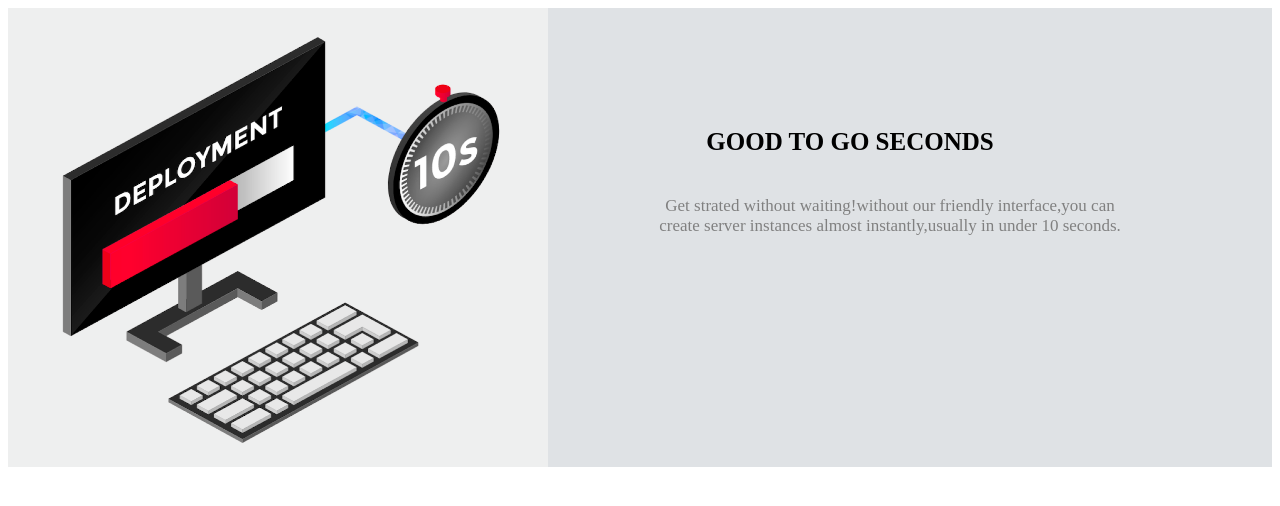
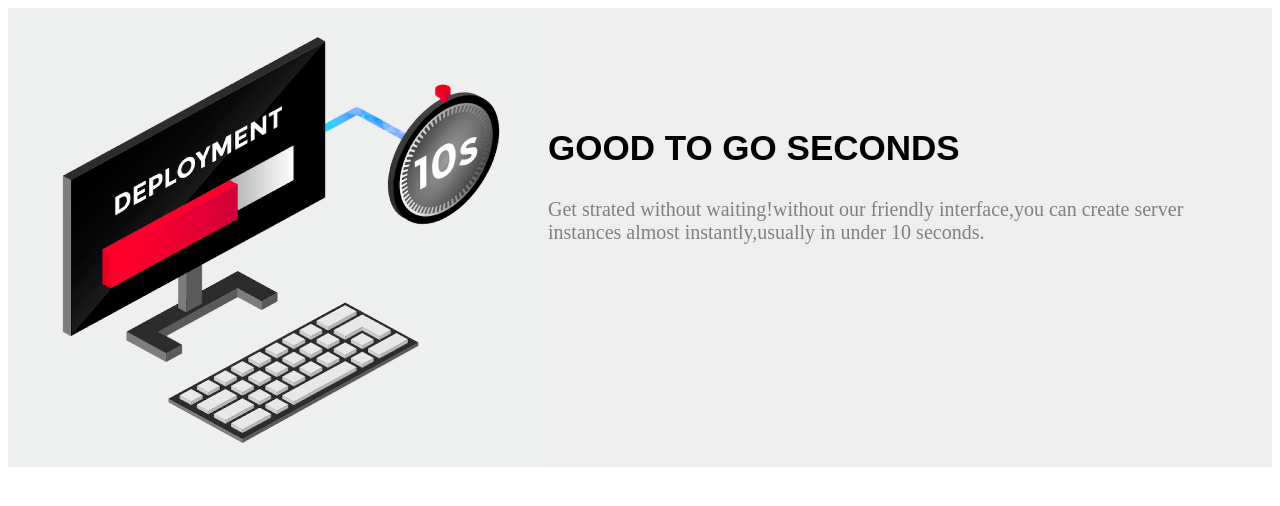
Before and after one commit to 180485/end-of-field-challenge, a plain HTML site: page interface1.html in a window 1280 px wide. Drawn offline with Linux system fonts and the light colour scheme.

Commit message:
third commit

```diff
--- a/interface1.css
+++ b/interface1.css
@@ -5,7 +5,7 @@ body {
 }
 
 .container {
-    background-color:#dfe2e5;
+    background-color:#EEEEEE;
     height: 459px;
 
 }
@@ -20,18 +20,19 @@ body {
     height: 459px;
 }
 
-h3{
-    text-align:center;
-    font-size: 25px;
+h6{
+    text-align:left;
+    font-family: 'Raleway', sans-serif;
+    font-size: 35px;
     margin: 120px;
     padding-right: -100px;
 
 }
 
 p{
-    text-align:center;
-    font-size: 17px;
+    text-align:left;
+    font-size: 20px;
     color: grey;
-    margin-top: -80px;
+    margin-top: -90px;
     padding-right: 40px;
 }
--- a/interface1.html
+++ b/interface1.html
@@ -10,9 +10,9 @@
     <div class="container">
       <div class="interface">
       <img class="img1" src="interface1.png" alt="interface1">
-      <h3 class="card-title ">GOOD TO GO SECONDS</h3>
-      <p> Get strated without waiting!without our friendly interface,you can <br>
-      create server instances almost instantly,usually in under 10 seconds. </p>
+      <h6 class="card-title ">GOOD TO GO SECONDS</h6>
+      <p> Get strated without waiting!without our friendly interface,you can
+    create server instances almost instantly,usually in under 10 seconds. </p>
       </div>
     </div>
   </body>
```
